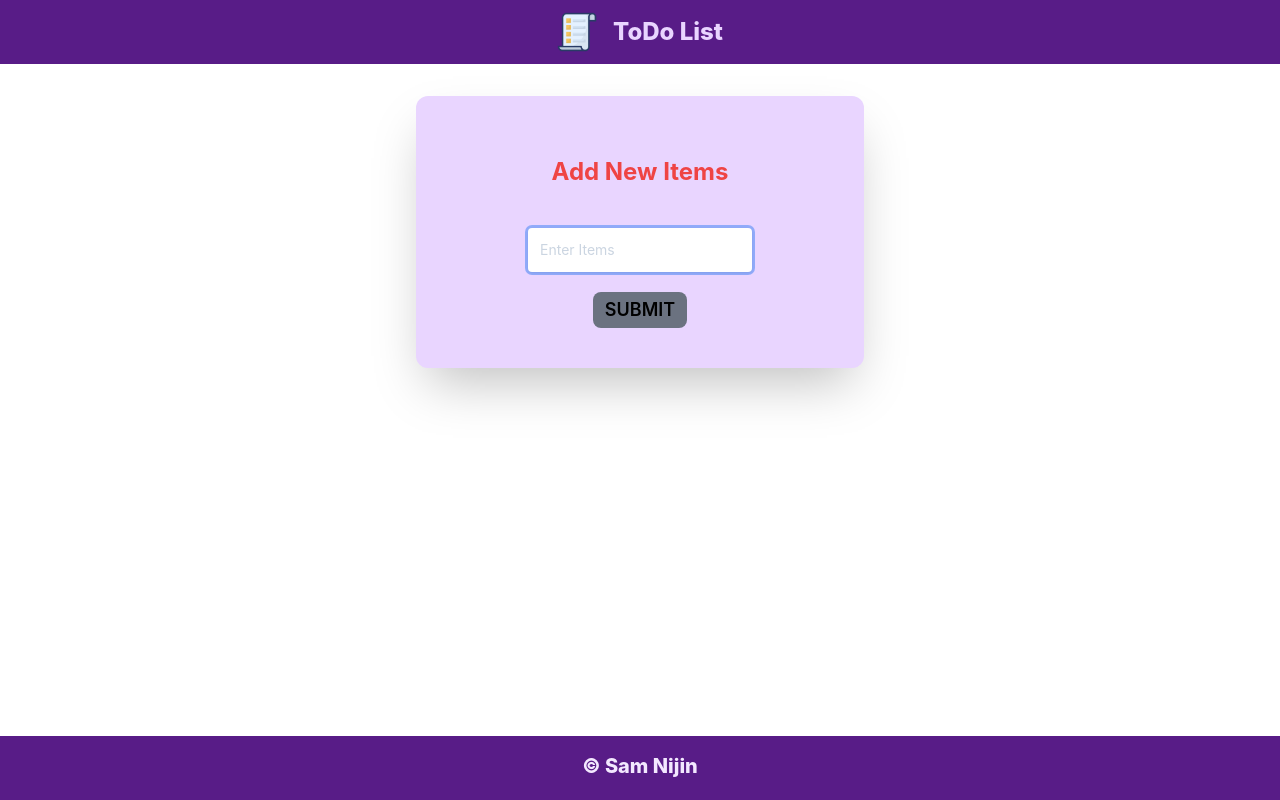
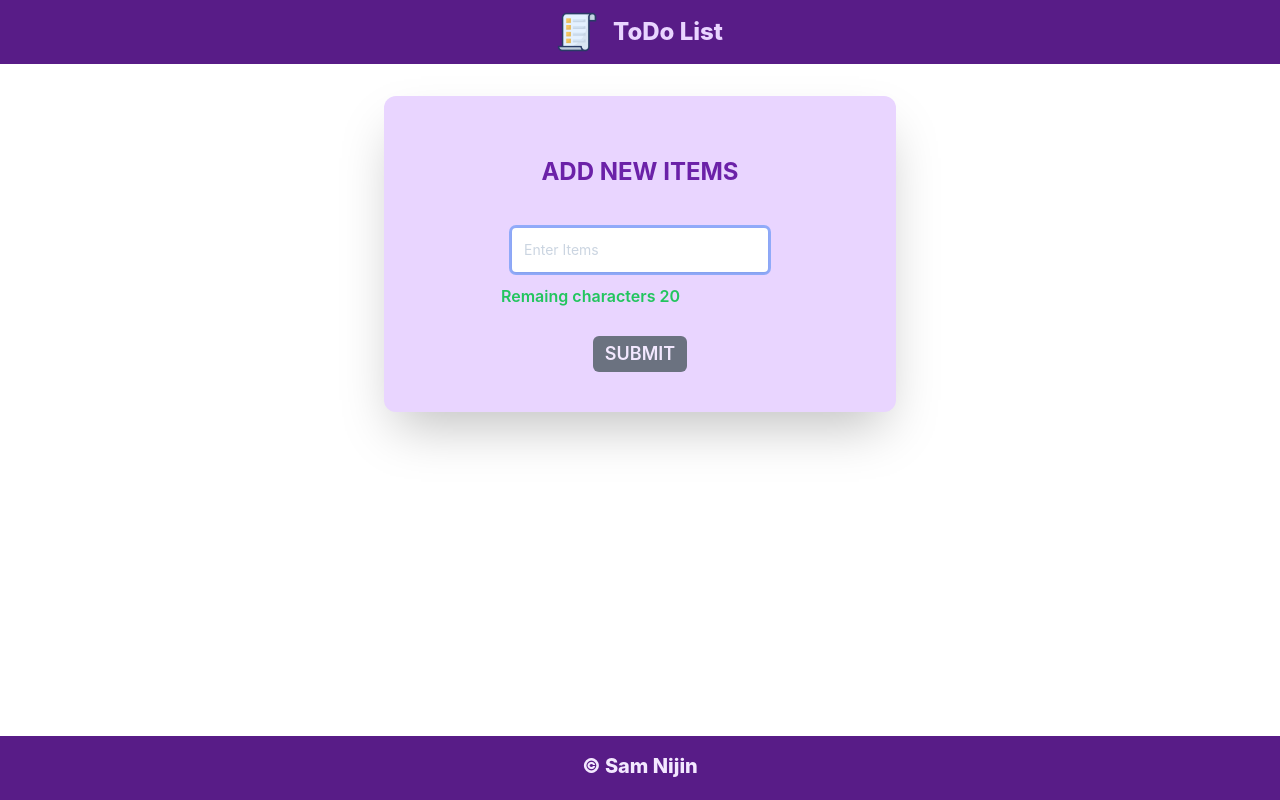
Before and after one commit to SamNijin/TodoList-React-App, a React (Create React App) app: page / in a window 1280 px wide. Built offline with nearby package versions, Linux system fonts and the light colour scheme.

Commit message:
Improved UI

```diff
--- a/src/component/Form.jsx
+++ b/src/component/Form.jsx
@@ -11,16 +11,26 @@ function Form({ input, setInput, todo, setTodo }) {
         setTodo([...todo, { id: uuid4(), title: input }])
         setInput('')
     }
+    let color = ''
+    input.length <= 7 ?
+        color = 'text-green-500' :
+        input.length <= 12 ?
+            color = 'text-yellow-500' :
+            color = 'text-red-600'
     return (
-        <div className='bg-purple-200 max-w-md py-10 mx-auto lg:mt-8 rounded-xl shadow-2xl mb-7 transition-all duration-200'>
-            <h2 className='text-base sm:text-xl lg:text-2xl font-medium sm:font-semibold lg:font-bold text-red-500 py-1 sm:py-3 lg:py-5'>Add New Items</h2>
+        <div className='bg-purple-200 max-w-sm md:max-w-lg py-10 mx-auto lg:mt-8 rounded-xl shadow-2xl mb-7 transition-all duration-200'>
+            <h2 className='text-base sm:text-xl lg:text-2xl font-medium sm:font-semibold lg:font-bold text-purple-800 uppercase py-1 sm:py-3 lg:py-5'>Add New Items</h2>
             <form onSubmit={submitHandler} className='my-2 sm:my-3 md:my-4 lg:my-5'>
-                <input type="text" value={input} placeholder='Enter Items' onChange={inputHandler} className='w-3/5 sm:w-1/2 md:w-2/5 lg:w-1/2  px-3 py-3 placeholder-slate-300 text-slate-600 relative bg-white rounded text-sm border-0 shadow outline-none focus:outline-none focus:ring ' required autoFocus />
+                <input type="text" value={input} placeholder='Enter Items' onChange={inputHandler} maxlength="20" className='w-3/5 sm:w-1/2 md:w-2/5 lg:w-1/2  px-3 py-3 placeholder-slate-300 text-slate-600 relative bg-white rounded text-sm border-0 shadow outline-none focus:outline-none focus:ring ' required autoFocus />
+
+                <div className='flex justify-center lg:justify-end lg:w-72 lg:ml-2 mt-1 lg:mt-3'>
+                    <p className={'font-semibold text-base ' + color}>Remaing characters {20 - input.length}</p>
+                </div>
             </form>
             {
                 input === '' ?
-                    <button onClick={submitHandler} disabled className='bg-gray-500 px-3 py-1 rounded-lg text-lg font-semibold uppercase text-black teansition-all duration-1000'>Submit</button> :
-                    <button onClick={submitHandler} className='bg-green-500 px-3 py-1 rounded-lg text-lg font-semibold text-white uppercase transition-all duration-1000'>Submit</button>
+                    <button onClick={submitHandler} disabled className='bg-gray-500 px-3 py-1 mt-2 rounded-md cursor-not-allowed text-lg font-semibold uppercase text-purple-100 teansition-all duration-1000'>Submit</button> :
+                    <button onClick={submitHandler} className='bg-purple-500 px-3 py-1 rounded-lg mt-2  text-lg font-semibold text-white uppercase transition-all duration-1000'>Submit</button>
             }
         </div>
     )
--- a/src/component/ListItems.jsx
+++ b/src/component/ListItems.jsx
@@ -4,7 +4,7 @@ import { useState } from 'react'
 function ListItems({ todo, setTodo }) {
     let checkButton = false
     let editButton = true
-    let edit = false
+    // let edit = false
     const [title, setTitle] = useState('')
     const [editId, setEditId] = useState([]);
     const deleteHandler = ({ id }) => {
@@ -31,35 +31,33 @@ function ListItems({ todo, setTodo }) {
     }
     return (
         <div>
-            <table className='w-auto'>
             {
 
                 todo.map(todos => (
-                        <li key={todos.id} className='list-none flex justify-between px-32 max-w-screen-lg pl-0 sm:pl-5 md:p-auto lg:max-w-xl'>
+                    <li key={todos.id} className='list-none sm:flex sm:justify-around max-w-full pl-0 sm:px-5 md:px-auto'>
                         {
                             // edit ?
                             editId === todos.id ?
                                 (
                                     checkButton = true,
                                     editButton = false,
-                                        <tr>
-                                            <input type="text" value={title} onChange={editHandler} />
-                                        </tr>
+                                    <div>
+                                        <input type="text" value={title} onChange={editHandler} maxLength='20' />
+                                    </div>
                                 ) :
                                 (
                                     checkButton = false,
                                     editButton = true,
-                                        <tr>
+                                    <div>
                                         <h4 > {todos.title}</h4>
-                                        </tr>
+                                    </div>
                                 )
                         }
 
-                            <tr>
-                                <div className='flex gap-5'>
+                        <div className=' flex justify-center pb-5 sm:pb-0 gap-10 '>
                             {
                                 checkButton &&
-                                        <div className='flex align-middle gap-1' onClick={() => { checkHandler(todos) }}>
+                                <div className='flex align-middle gap-1 cursor-pointer text-green-600 font-bold' onClick={() => { checkHandler(todos) }}>
                                     <i className="ri-check-fill"></i>
                                     Check
                                 </div>
@@ -67,21 +65,19 @@ function ListItems({ todo, setTodo }) {
 
                             {
                                 editButton &&
-                                        <div className='flex align-middle gap-1' onClick={() => { setTitle(todos.title); setEditId(todos.id) }}>
+                                <div className='flex align-middle gap-1 cursor-pointer text-purple-800' onClick={() => { setTitle(todos.title); setEditId(todos.id) }}>
                                     <i className="ri-pencil-fill"></i>
                                     Edit
                                 </div>
                             }
-                                    <div className='flex align-middle gap-1' onClick={() => { deleteHandler(todos) }}>
+                            <div className='flex align-middle gap-1 cursor-pointer text-red-600' onClick={() => { deleteHandler(todos) }}>
                                 <i className="ri-delete-bin-5-fill"></i>
                                 Delete
                             </div>
                         </div>
-                            </tr>
                     </li>
                 ))
             }
-            </table>
         </div >
     )
 }
```
Lines whose indentation alone changed are shown as unchanged.
